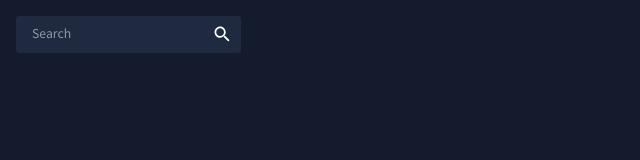
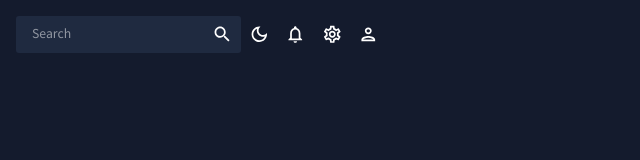
Before and after one commit to birkan-dogan/react-admin-dashboard, a React (Create React App) app: page / in a window 1280 px wide. Shown: the top 160 px of the page, without its empty margins (0-640 px from the left). Built offline with nearby package versions, Linux system fonts and the light colour scheme.

Commit message:
consuming ColorModeContext and toggleColor is working

```diff
--- a/src/scenes/global/Topbar.jsx
+++ b/src/scenes/global/Topbar.jsx
@@ -27,6 +27,24 @@ const Topbar = () => {
         </IconButton>
       </Box>
       {/* ICONS */}
+      <Box display="flex">
+        <IconButton onClick={colorMode.toggleColorMode}>
+          {theme.palette.mode === "dark" ? (
+            <DarkModeOutlinedIcon />
+          ) : (
+            <LightModeOutlinedIcon />
+          )}
+        </IconButton>
+        <IconButton>
+          <NotificationsOutlinedIcon />
+        </IconButton>
+        <IconButton>
+          <SettingsOutlinedIcon />
+        </IconButton>
+        <IconButton>
+          <PersonOutlinedIcon />
+        </IconButton>
+      </Box>
     </Box>
   );
 };
```
